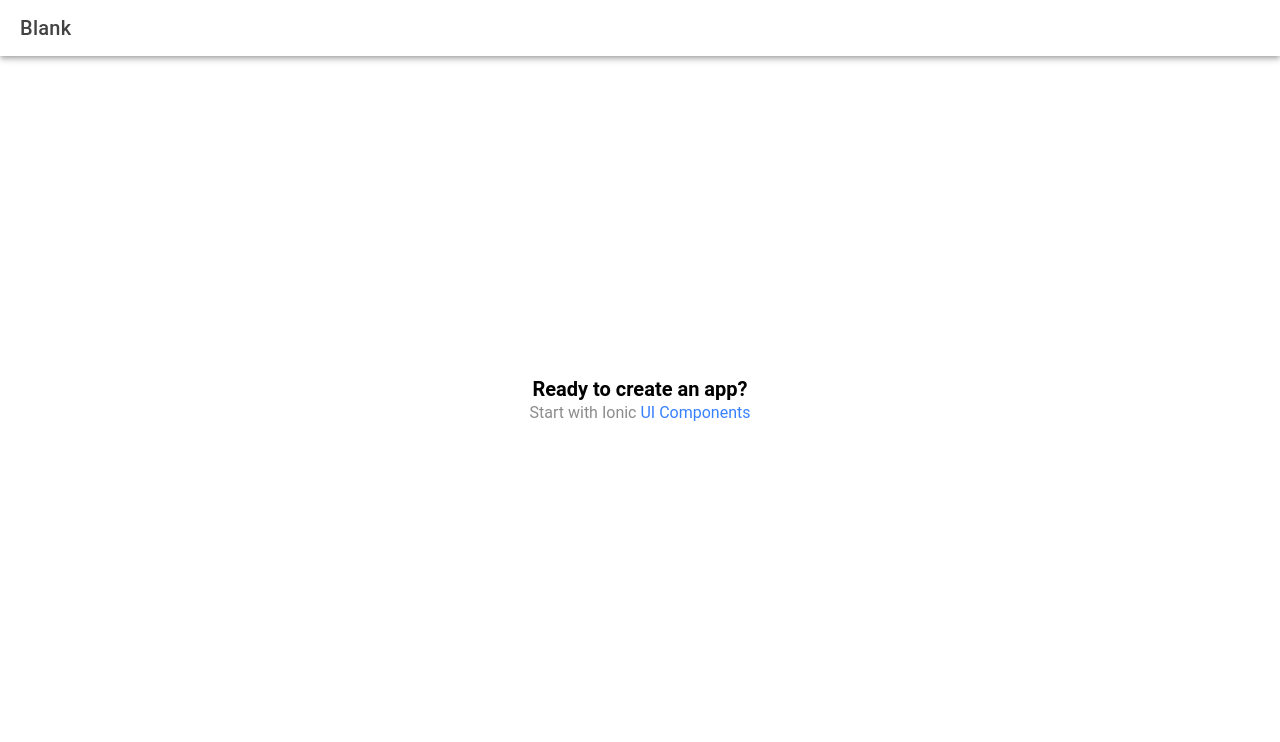
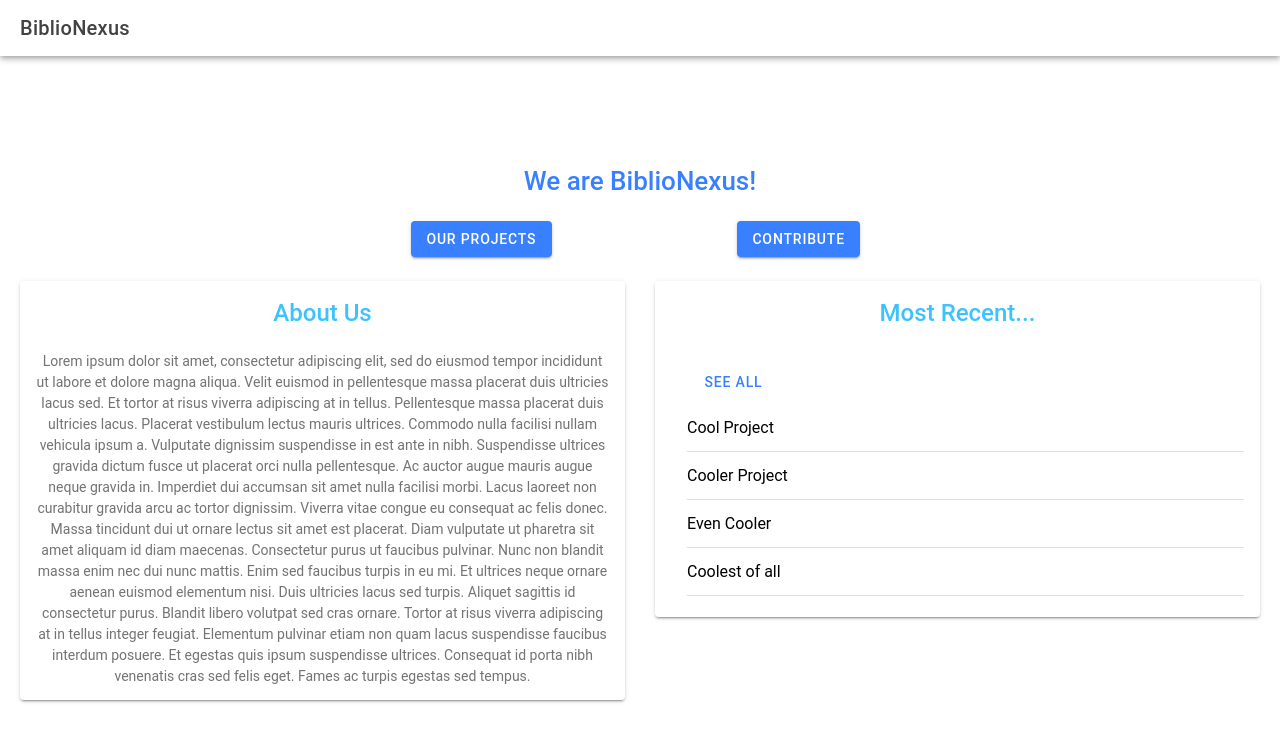
Before and after one commit to etenlab/bnf-website, a React (Vite) app: page /home in a window 1280 px wide. Shown: the top 742 px of the page. Built offline with nearby package versions, Linux system fonts and the light colour scheme.

Commit message:
restructure project a little and add some project-specific content

```diff
--- a/package.json
+++ b/package.json
@@ -21,11 +21,13 @@
     "@ionic/react-router": "^7.0.0",
     "@types/react-router": "^5.1.20",
     "@types/react-router-dom": "^5.3.3",
+    "@types/styled-components": "^5.1.26",
     "ionicons": "^7.0.0",
     "react": "^18.2.0",
     "react-dom": "^18.2.0",
     "react-router": "^5.3.4",
-    "react-router-dom": "^5.3.4"
+    "react-router-dom": "^5.3.4",
+    "styled-components": "^6.0.7"
   },
   "devDependencies": {
     "@capacitor/cli": "5.2.2",
--- a/src/components/ExploreContainer.tsx
+++ /dev/null
@@ -1,14 +0,0 @@
-import './ExploreContainer.css';
-
-interface ContainerProps { }
-
-const ExploreContainer: React.FC<ContainerProps> = () => {
-  return (
-    <div id="container">
-      <strong>Ready to create an app?</strong>
-      <p>Start with Ionic <a target="_blank" rel="noopener noreferrer" href="https://ionicframework.com/docs/components">UI Components</a></p>
-    </div>
-  );
-};
-
-export default ExploreContainer;
--- a/src/components/ExploreContainer.css
+++ b/src/components/home/ExploreContainer.css
@@ -1,10 +1,11 @@
 #container {
   text-align: center;
-  position: absolute;
+  position: relative;
   left: 0;
   right: 0;
   top: 50%;
   transform: translateY(-50%);
+  overflow-y:auto;
 }
 
 #container strong {
@@ -22,3 +23,8 @@
 #container a {
   text-decoration: none;
 }
+
+
+#ion-card {
+  padding: 5px;
+}
--- /dev/null
+++ b/src/components/home/ExploreContainer.tsx
@@ -0,0 +1,54 @@
+import { IonButton, IonCard, IonCardContent, IonCardTitle, IonCol, IonGrid, IonItem, IonLabel, IonList, IonListHeader, IonRow, IonText } from '@ionic/react';
+import './ExploreContainer.css';
+import { about } from '../strings';
+
+interface ContainerProps { }
+
+const MainContainer: React.FC<ContainerProps> = () => {
+  return (
+    <div id="container">
+      <IonGrid>
+        <IonRow>
+          <IonCol><IonText color="primary"><h1>We are BiblioNexus!</h1></IonText></IonCol>
+        </IonRow>
+        <IonRow>
+          <IonCol offset='2'><IonButton>Our Projects</IonButton></IonCol>
+          <IonCol pull='2'><IonButton>Contribute</IonButton></IonCol>
+        </IonRow>
+        <IonRow>
+          <IonCol>
+            <IonCard>
+              <IonCardTitle><IonText color="secondary"><h2>About Us</h2></IonText></IonCardTitle>
+              <IonCardContent>{about}</IonCardContent>
+            </IonCard>
+          </IonCol>
+          <IonCol>
+            <IonCard>
+              <IonCardTitle><IonText color="secondary"><h2>Most Recent...</h2></IonText></IonCardTitle>
+              <IonCardContent>
+                <IonList>
+                  <IonListHeader><IonButton>See All</IonButton></IonListHeader>
+                  <IonItem>
+                    <IonLabel>Cool Project</IonLabel>
+                  </IonItem>
+                  <IonItem>
+                    <IonLabel>Cooler Project</IonLabel>
+                  </IonItem>
+                  <IonItem>
+                    <IonLabel>Even Cooler</IonLabel>
+                  </IonItem>
+                  <IonItem>
+                    <IonLabel>Coolest of all</IonLabel>
+                  </IonItem>
+                </IonList>
+              </IonCardContent>
+            </IonCard>
+          </IonCol>
+        </IonRow>
+      </IonGrid>
+    </div>
+  );
+};
+
+
+export default MainContainer;
--- /dev/null
+++ b/src/components/strings.ts
@@ -0,0 +1,3 @@
+export const about = `Lorem ipsum dolor sit amet, consectetur adipiscing elit, sed do eiusmod tempor incididunt ut labore et dolore magna aliqua. Velit euismod in pellentesque massa placerat duis ultricies lacus sed. Et tortor at risus viverra adipiscing at in tellus. Pellentesque massa placerat duis ultricies lacus. Placerat vestibulum lectus mauris ultrices. Commodo nulla facilisi nullam vehicula ipsum a. Vulputate dignissim suspendisse in est ante in nibh. Suspendisse ultrices gravida dictum fusce ut placerat orci nulla pellentesque. Ac auctor augue mauris augue neque gravida in. Imperdiet dui accumsan sit amet nulla facilisi morbi. Lacus laoreet non curabitur gravida arcu ac tortor dignissim. Viverra vitae congue eu consequat ac felis donec. Massa tincidunt dui ut ornare lectus sit amet est placerat.
+Diam vulputate ut pharetra sit amet aliquam id diam maecenas. Consectetur purus ut faucibus pulvinar. Nunc non blandit massa enim nec dui nunc mattis. Enim sed faucibus turpis in eu mi. Et ultrices neque ornare aenean euismod elementum nisi. Duis ultricies lacus sed turpis. Aliquet sagittis id consectetur purus. Blandit libero volutpat sed cras ornare. Tortor at risus viverra adipiscing at in tellus integer feugiat. Elementum pulvinar etiam non quam lacus suspendisse faucibus interdum posuere. Et egestas quis ipsum suspendisse ultrices. Consequat id porta nibh venenatis cras sed felis eget. Fames ac turpis egestas sed tempus.
+`
--- a/src/pages/Home.tsx
+++ b/src/pages/Home.tsx
@@ -1,5 +1,5 @@
 import { IonContent, IonHeader, IonPage, IonTitle, IonToolbar } from '@ionic/react';
-import ExploreContainer from '../components/ExploreContainer';
+import MainContainer from '../components/home/ExploreContainer';
 import './Home.css';
 
 const Home: React.FC = () => {
@@ -7,16 +7,11 @@ const Home: React.FC = () => {
     <IonPage>
       <IonHeader>
         <IonToolbar>
-          <IonTitle>Blank</IonTitle>
+          <IonTitle>BiblioNexus</IonTitle>
         </IonToolbar>
       </IonHeader>
-      <IonContent fullscreen>
-        <IonHeader collapse="condense">
-          <IonToolbar>
-            <IonTitle size="large">Blank</IonTitle>
-          </IonToolbar>
-        </IonHeader>
-        <ExploreContainer />
+      <IonContent fullscreen scrollEvents>
+          <MainContainer />
       </IonContent>
     </IonPage>
   );
```
Also changed, not shown: 1 other file (tests, documents, lock files or other folders).
